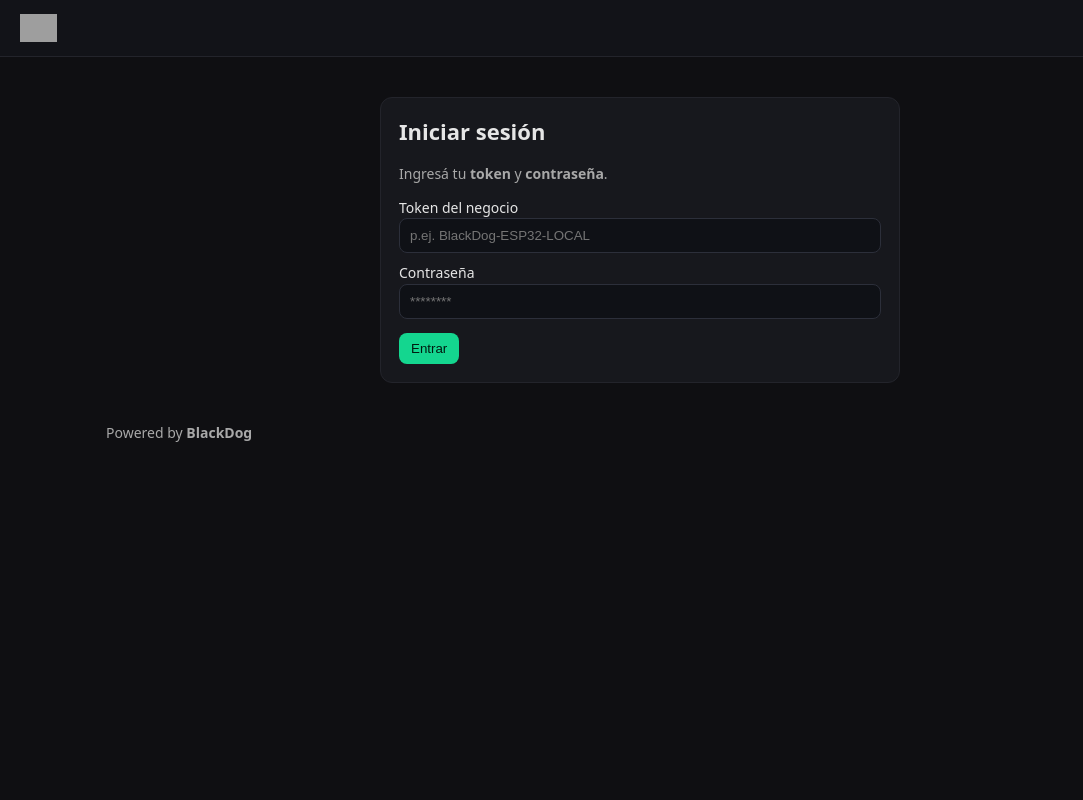
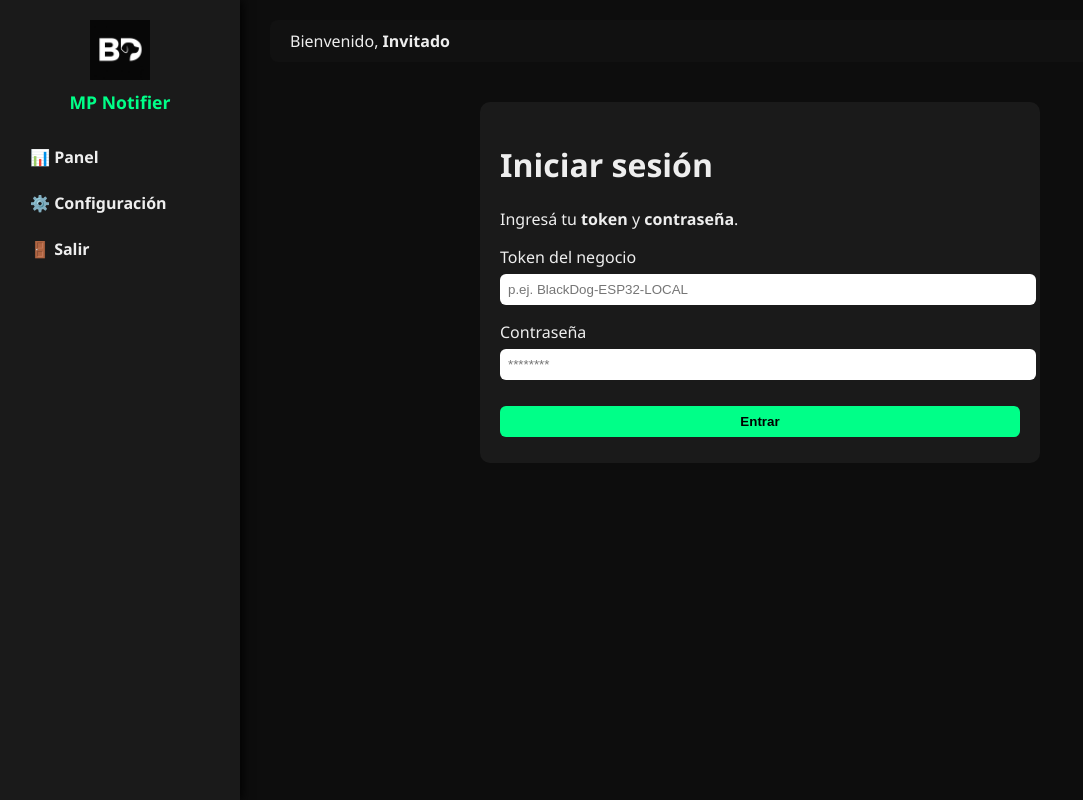
Before and after one commit to Wilsonc7/mp-notifier, a Flask app: page /login in a window 1280 px wide. Shown: the whole page, without its empty margins (0-1083 px from the left). Run offline with Flask 3, Linux system fonts and the light colour scheme; grey boxes are pictures that could not be loaded.

Commit message:
Actualización: nuevo _base.html con panel lateral BlackDog, mejoras visuales y estructura optimizada

```diff
--- a/server.py
+++ b/server.py
@@ -107,8 +107,7 @@ def dashboard():
 
     headers = {"Authorization": f"Bearer {token_mp}"}
     now = datetime.datetime.now()
-    start_month = now.replace(day=1).isoformat()
-    url = f"https://api.mercadopago.com/v1/payments/search?status=approved&sort=date_created&criteria=desc"
+    url = "https://api.mercadopago.com/v1/payments/search?status=approved&sort=date_created&criteria=desc"
 
     try:
         r = requests.get(url, headers=headers, timeout=15)
@@ -210,6 +209,32 @@ def admin_toggle(neg_id):
     return redirect(url_for("admin_users"))
 
 # ======================================================
+#  CONFIGURACIÓN DE USUARIO / ADMIN (CAMBIAR CONTRASEÑA)
+# ======================================================
+@app.route("/config", methods=["GET", "POST"])
+@login_required
+def config_user():
+    user = current_user()
+    users = load_users()
+
+    if request.method == "POST":
+        old_pass = request.form.get("old_pass", "")
+        new_pass = request.form.get("new_pass", "")
+        confirm = request.form.get("confirm_pass", "")
+
+        if user["password"] != old_pass:
+            flash("Contraseña actual incorrecta ❌", "err")
+        elif new_pass != confirm or len(new_pass) < 4:
+            flash("Las contraseñas no coinciden o son demasiado cortas", "err")
+        else:
+            users[user["id"]]["password"] = new_pass
+            save_users(users)
+            flash("Contraseña actualizada correctamente ✅", "ok")
+            return redirect(url_for("dashboard"))
+
+    return render_template("config_user.html", user=user)
+
+# ======================================================
 #  API PARA ESP32
 # ======================================================
 @app.route("/api/status")
@@ -229,11 +254,9 @@ def api_payments():
         if u.get("token") == token:
             if not u.get("active", True):
                 return jsonify([])
-
             mp_token = u.get("mp_access_token", "")
             if not mp_token:
                 return jsonify([])
-
             headers = {"Authorization": f"Bearer {mp_token}"}
             url = "https://api.mercadopago.com/v1/payments/search?status=approved&sort=date_created&criteria=desc"
             try:
--- a/templates/_base.html
+++ b/templates/_base.html
@@ -1,60 +1,161 @@
 <!doctype html>
 <html lang="es">
 <head>
-  <meta charset="utf-8"/>
-  <meta name="viewport" content="width=device-width,initial-scale=1"/>
-  <title>{{ title or 'BlackDog MP Notifier' }}</title>
+  <meta charset="utf-8">
+  <title>BlackDog | MP Notifier</title>
+  <meta name="viewport" content="width=device-width, initial-scale=1">
   <style>
-    :root{--bg:#0f0f12;--card:#17181d;--text:#e6e6e6;--muted:#a8a8a8;--ok:#14d68f;--warn:#ffb020;--err:#ff5b5b;--link:#5cc8ff;}
-    *{box-sizing:border-box} body{margin:0;background:var(--bg);color:var(--text);font:14px/1.45 system-ui,Segoe UI,Roboto,Ubuntu,sans-serif}
-    a{color:var(--link);text-decoration:none}
-    header{display:flex;gap:14px;align-items:center;padding:14px 20px;background:#121318;border-bottom:1px solid #23242b}
-    header img{height:28px;width:auto}
-    header .grow{flex:1}
-    .wrap{max-width:1100px;margin:24px auto;padding:0 16px}
-    .card{background:var(--card);border:1px solid #23242b;border-radius:12px;padding:18px}
-    .row{display:flex;gap:16px;flex-wrap:wrap}
-    .col{flex:1 1 320px}
-    h1{font-size:22px;margin:0 0 16px}
-    h2{font-size:18px;margin:0 0 12px;color:var(--muted)}
-    table{width:100%;border-collapse:collapse}
-    th,td{padding:10px;border-bottom:1px solid #24252b}
-    th{color:#9bb4ff;text-align:left;background:#15161b}
-    .btn{display:inline-block;background:#2a2e39;border:1px solid #2f3340;color:#eaeaf0;padding:8px 12px;border-radius:8px}
-    .btn.ok{background:var(--ok);color:#001b10;border:none}
-    .btn.warn{background:var(--warn);border:none;color:#1c1300}
-    .btn.err{background:var(--err);border:none}
-    input,select{background:#0f1116;border:1px solid #2c2f3a;border-radius:8px;padding:9px 10px;color:#e6e6e6;width:100%}
-    .muted{color:var(--muted)}
-    .topbar a{margin-right:10px}
-    .flash{padding:10px 12px;border-radius:8px;margin:10px 0}
-    .flash.ok{background:#0f2a20;color:#8ff2c8;border:1px solid #1a3f31}
-    .flash.err{background:#2a0f13;color:#ffb4b8;border:1px solid #3d1c20}
-    .tag{padding:2px 8px;border-radius:999px;font-size:12px;border:1px solid #333}
-    .tag.on{background:#0f2a20;color:#8ff2c8;border-color:#1a3f31}
-    .tag.off{background:#2a0f13;color:#ffb4b8;border-color:#3d1c20}
+    :root {
+      --bg: #0d0d0d;
+      --panel: #1a1a1a;
+      --accent: #0f8;
+      --text: #eee;
+      --error: #c33;
+      --ok: #2d862d;
+    }
+
+    body {
+      margin: 0;
+      font-family: "Segoe UI", Arial, sans-serif;
+      background: var(--bg);
+      color: var(--text);
+      display: flex;
+      height: 100vh;
+    }
+
+    /* --- LATERAL --- */
+    aside {
+      background: var(--panel);
+      width: 220px;
+      padding: 20px 10px;
+      display: flex;
+      flex-direction: column;
+      align-items: center;
+      box-shadow: 2px 0 10px #000;
+    }
+
+    aside img {
+      height: 60px;
+      margin-bottom: 10px;
+    }
+
+    aside h1 {
+      font-size: 1.1em;
+      color: var(--accent);
+      text-align: center;
+      margin: 0 0 20px 0;
+    }
+
+    nav {
+      display: flex;
+      flex-direction: column;
+      width: 100%;
+    }
+
+    nav a {
+      color: var(--text);
+      text-decoration: none;
+      padding: 10px 15px;
+      border-radius: 6px;
+      margin: 2px 5px;
+      font-weight: bold;
+      transition: 0.2s;
+    }
+
+    nav a:hover {
+      background: var(--accent);
+      color: #000;
+    }
+
+    /* --- CONTENIDO --- */
+    main {
+      flex: 1;
+      padding: 20px 30px;
+      overflow-y: auto;
+    }
+
+    header {
+      display: flex;
+      justify-content: space-between;
+      align-items: center;
+      background: #111;
+      padding: 10px 20px;
+      border-radius: 8px;
+      margin-bottom: 20px;
+    }
+
+    .flash {
+      margin-bottom: 15px;
+      padding: 10px;
+      border-radius: 5px;
+    }
+
+    .flash.ok { background: var(--ok); color: #fff; }
+    .flash.err { background: var(--error); color: #fff; }
+
+    h2 { color: var(--accent); }
+
+    .card {
+      background: var(--panel);
+      padding: 20px;
+      border-radius: 10px;
+      margin-bottom: 20px;
+    }
+
+    input, select, button {
+      width: 100%;
+      padding: 8px;
+      border-radius: 6px;
+      border: none;
+      margin: 6px 0;
+    }
+
+    button {
+      background: var(--accent);
+      color: #000;
+      font-weight: bold;
+      cursor: pointer;
+    }
+
+    button:hover {
+      background: #00cc88;
+    }
+
+    @media(max-width: 800px) {
+      aside { width: 70px; }
+      aside h1 { display: none; }
+      nav a { font-size: 0.9em; padding: 8px; text-align: center; }
+    }
   </style>
 </head>
+
 <body>
-<header>
-  <img src="{{ url_for('static', filename='logo.png') }}" alt="BlackDog">
-  <div class="grow"></div>
-  {% if g.user %}
-  <nav class="topbar">
-    <a href="{{ url_for('dashboard') }}">Dashboard</a>
-    <a href="{{ url_for('payments') }}">Pagos</a>
-    {% if g.user.role == 'admin' %}<a href="{{ url_for('admin_users') }}">Negocios</a>{% endif %}
-    <a href="{{ url_for('change_password') }}">Cambiar contraseña</a>
-    <a href="{{ url_for('logout') }}">Salir</a>
-  </nav>
-  {% endif %}
-</header>
-<div class="wrap">
-  {% for m,cat in get_flashed_messages(with_categories=true) %}
-    <div class="flash {{ 'ok' if cat=='ok' else 'err' }}">{{ m }}</div>
-  {% endfor %}
-  {% block content %}{% endblock %}
-  <p class="muted" style="margin-top:28px">Powered by <b>BlackDog</b></p>
-</div>
+  <aside>
+    <img src="{{ url_for('static', filename='img/ic_launcher.png') }}" alt="BlackDog">
+    <h1>MP Notifier</h1>
+    <nav>
+      <a href="{{ url_for('dashboard') }}">📊 Panel</a>
+      {% if user and user.role == 'admin' %}
+        <a href="{{ url_for('admin_users') }}">👤 Negocios</a>
+      {% endif %}
+      <a href="{{ url_for('config_user') }}">⚙️ Configuración</a>
+      <a href="{{ url_for('logout') }}">🚪 Salir</a>
+    </nav>
+  </aside>
+
+  <main>
+    <header>
+      <div>Bienvenido, <b>{{ user.name if user else 'Invitado' }}</b></div>
+      {% if user %}
+        <div style="font-size:0.9em;color:#888;">Rol: {{ user.role|capitalize }}</div>
+      {% endif %}
+    </header>
+
+    {% for cat, msg in get_flashed_messages(with_categories=True) %}
+      <div class="flash {{ cat }}">{{ msg }}</div>
+    {% endfor %}
+
+    {% block content %}{% endblock %}
+  </main>
 </body>
 </html>
```
Also changed, not shown: templates/config_user.html (added, +19 -0 lines), static/img/ic_launcher.png (renamed from static/img/logo.png).
